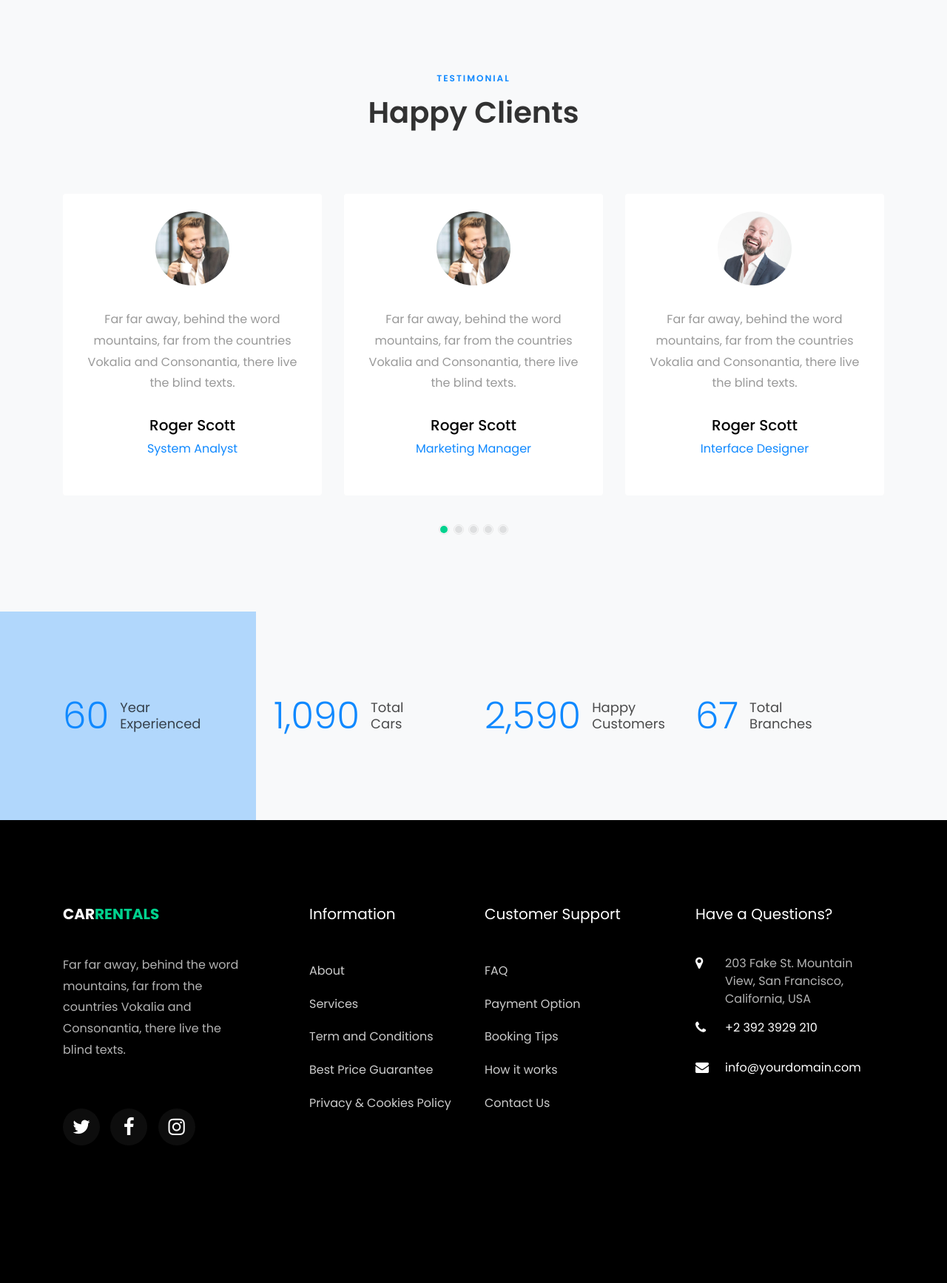
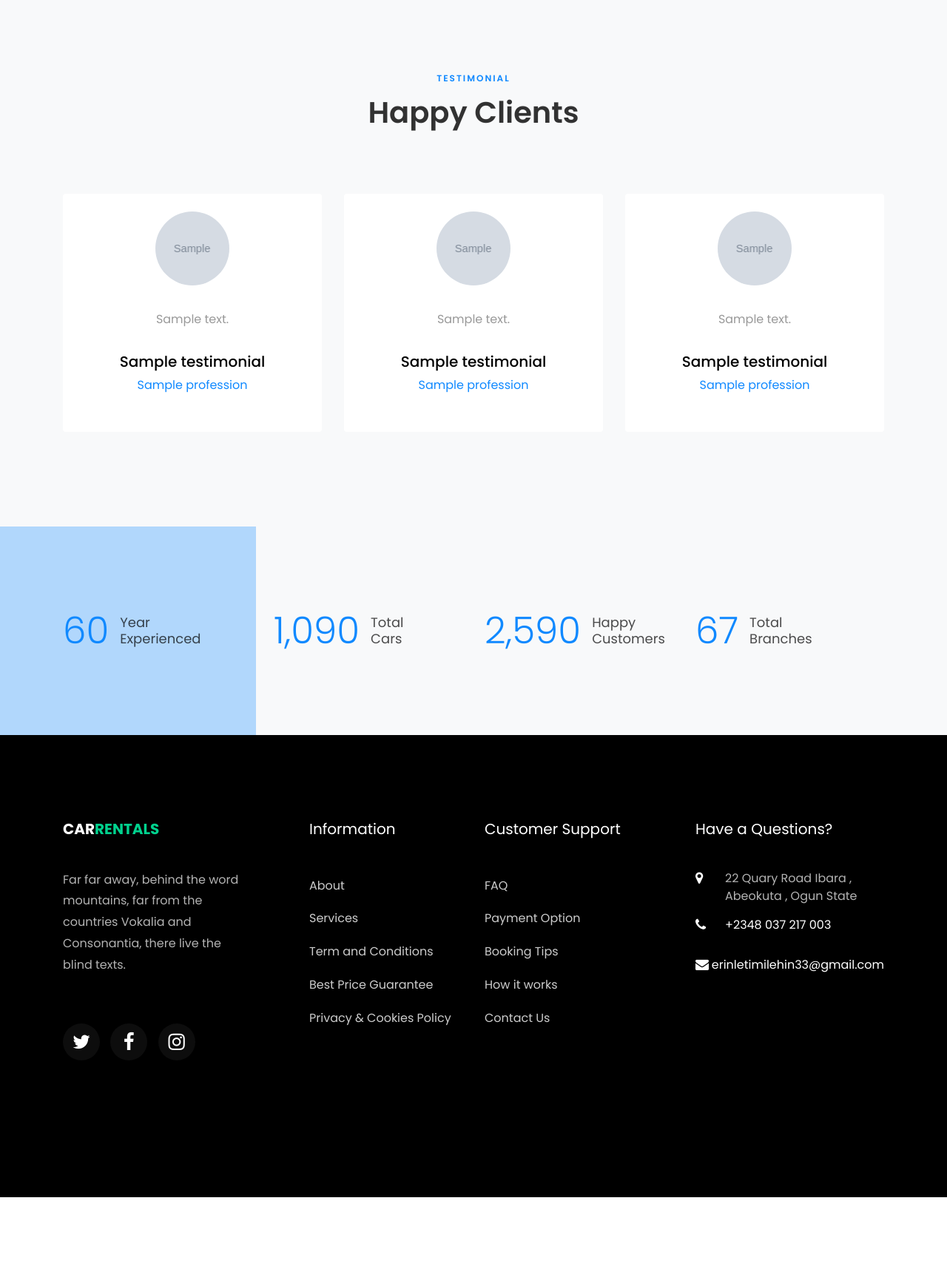
Before and after one commit to timmySpark/Car-Rentals, a Django app: template templates/index.html in a window 1280 px wide. Shown: the part 3630-5365 px from the top of the page at 74% size. After the commit the page ends 5249 px from the top, so only its background shows below. Run offline with Django 3.2, Linux system fonts and the light colour scheme; the template is opened without the code that fills it: most values are stand-ins (such as "Sample title", 1, 10 or a date in 2020); grey boxes marked "Sample" are stand-in pictures; form fields are guessed from the names that the template uses; some libraries are stand-ins or nearby versions; some web fonts are replaced.

Commit message:
Created Testimonial Models

```diff
--- a/app/admin.py
+++ b/app/admin.py
@@ -6,3 +6,4 @@
 admin.site.register(Book)
 admin.site.register(ContactDetail)
 admin.site.register(ContactInfo)
+admin.site.register(Testimonial)
--- a/app/forms.py
+++ b/app/forms.py
@@ -11,3 +11,9 @@
     class Meta:
         model = ContactDetail
         fields='__all__'
+
+
+class TestimonialForm(forms.ModelForm):
+    class Meta:
+        model = Testimonial
+        exclude = ['created_at']
--- a/app/urls.py
+++ b/app/urls.py
@@ -1,4 +1,6 @@
 from django.urls import path
+from django.conf import settings
+from django.conf.urls.static import static
 from app.views import *
 
 
@@ -11,3 +13,6 @@
      path('services',services_view,name='services'),
      path('contact',contact_view,name='contact'),
 ]
+
+urlpatterns += static(settings.STATIC_URL,document_root=settings.STATIC_ROOT)
+urlpatterns += static(settings.MEDIA_URL,document_root=settings.MEDIA_ROOT)
--- a/templates/footer.html
+++ b/templates/footer.html
@@ -44,9 +44,9 @@
               <h2 class="ftco-heading-2">Have a Questions?</h2>
               <div class="block-23 mb-3">
                 <ul>
-                  <li><span class="icon icon-map-marker"></span><span class="text">203 Fake St. Mountain View, San Francisco, California, USA</span></li>
-                  <li><a href="#"><span class="icon icon-phone"></span><span class="text">+2 392 3929 210</span></a></li>
-                  <li><a href="#"><span class="icon icon-envelope"></span><span class="text">info@yourdomain.com</span></a></li>
+                  <li><span class="icon icon-map-marker"></span><span class="text">22 Quary Road Ibara , Abeokuta , Ogun State</span></li>
+                  <li><a href="#"><span class="icon icon-phone"></span><span class="text">+2348 037 217 003</span></a></li>
+                  <li><a href="#"><span class="icon icon-envelope"></span><span class="text">erinletimilehin33@gmail.com</span></a></li>
                 </ul>
               </div>
           </div>
--- a/templates/index.html
+++ b/templates/index.html
@@ -65,6 +65,7 @@
 								</div>
 			    			</form>
 	  					</div>
+						{% comment %} move to model {% endcomment %}
 	  					<div class="col-md-8 d-flex align-items-center">
 	  						<div class="services-wrap rounded-right w-100">
 	  							<h3 class="heading-section mb-4">Better Way to Rent Your Perfect Cars</h3>
@@ -276,61 +277,19 @@
         <div class="row ftco-animate">
           <div class="col-md-12">
             <div class="carousel-testimony owl-carousel ftco-owl">
+				{% for t in testimonials%}
 				<div class="item">
 					<div class="testimony-wrap rounded text-center py-4 pb-5">
-                  <div class="user-img mb-2" style="background-image: url({% static 'images/person_1.jpg' %})">
+					<div class="user-img mb-2" style="background-image: url('{{t.image.url}}')">
 					</div>
 					<div class="text pt-4">
-                    <p class="mb-4">Far far away, behind the word mountains, far from the countries Vokalia and Consonantia, there live the blind texts.</p>
-                    <p class="name">Roger Scott</p>
-                    <span class="position">Marketing Manager</span>
+						<p class="mb-4">{{t.comment}}</p>
+						<p class="name">{{t.name}}</p>
+						<span class="position">{{t.profession}}</span>
 					</div>
 					</div>
 				</div>
-              <div class="item">
-                <div class="testimony-wrap rounded text-center py-4 pb-5">
-                  <div class="user-img mb-2" style="background-image: url({% static 'images/person_2.jpg' %})">
-                  </div>
-                  <div class="text pt-4">
-                    <p class="mb-4">Far far away, behind the word mountains, far from the countries Vokalia and Consonantia, there live the blind texts.</p>
-                    <p class="name">Roger Scott</p>
-                    <span class="position">Interface Designer</span>
-                  </div>
-                </div>
-              </div>
-              <div class="item">
-                <div class="testimony-wrap rounded text-center py-4 pb-5">
-                  <div class="user-img mb-2" style="background-image: url({% static 'images/person_3.jpg' %})">
-                  </div>
-                  <div class="text pt-4">
-                    <p class="mb-4">Far far away, behind the word mountains, far from the countries Vokalia and Consonantia, there live the blind texts.</p>
-                    <p class="name">Roger Scott</p>
-                    <span class="position">UI Designer</span>
-                  </div>
-                </div>
-              </div>
-              <div class="item">
-                <div class="testimony-wrap rounded text-center py-4 pb-5">
-                  <div class="user-img mb-2" style="background-image: url({% static 'images/person_1.jpg' %})">
-                  </div>
-                  <div class="text pt-4">
-                    <p class="mb-4">Far far away, behind the word mountains, far from the countries Vokalia and Consonantia, there live the blind texts.</p>
-                    <p class="name">Roger Scott</p>
-                    <span class="position">Web Developer</span>
-                  </div>
-                </div>
-              </div>
-              <div class="item">
-                <div class="testimony-wrap rounded text-center py-4 pb-5">
-                  <div class="user-img mb-2" style="background-image: url({% static 'images/person_1.jpg' %})">
-                  </div>
-                  <div class="text pt-4">
-                    <p class="mb-4">Far far away, behind the word mountains, far from the countries Vokalia and Consonantia, there live the blind texts.</p>
-                    <p class="name">Roger Scott</p>
-                    <span class="position">System Analyst</span>
-                  </div>
-                </div>
-              </div>
+				{%endfor%}
             </div>
           </div>
         </div>
```
Also changed, not shown: app/models.py (+25 -0 lines), app/views.py (+9 -2 lines), templates/about.html (+6 -48 lines), app/migrations/0007_testimonial.py (added), app/migrations/0008_alter_testimonial_comment.py (added), app/migrations/0009_alter_testimonial_image.py (added). Lines whose indentation alone changed are shown as unchanged.
